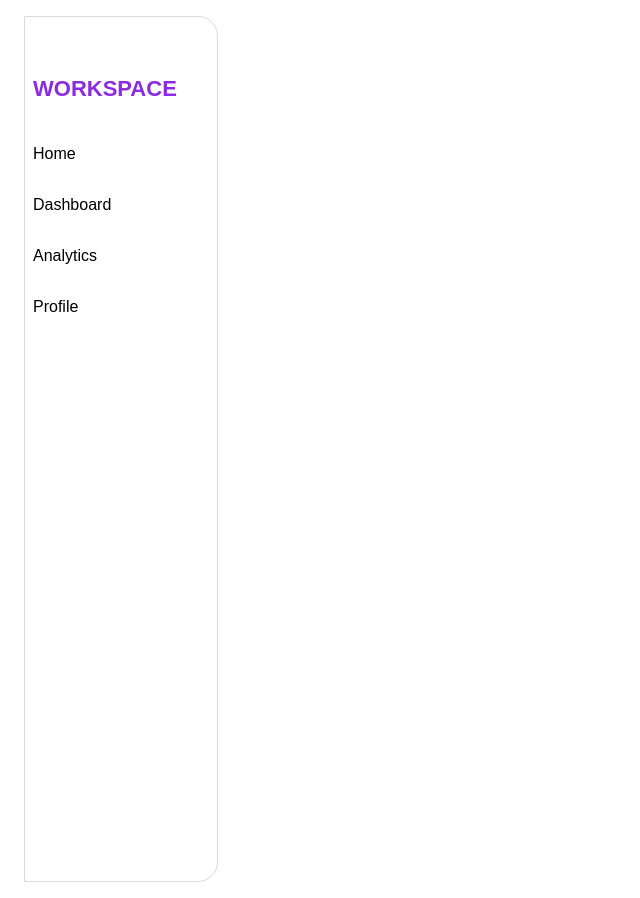
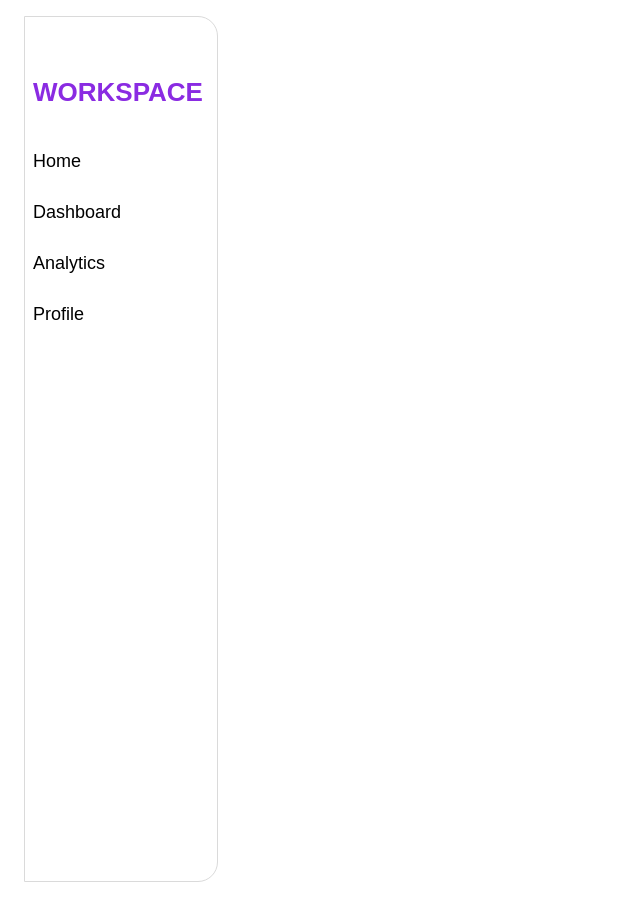
Before and after one commit to RavikanthK-2003/sidebar-task, a plain HTML site: page index.html in a window 1280 px wide. Shown: the whole page, without its empty margins (0-640 px from the left). Drawn offline with Linux system fonts and the light colour scheme.

Commit message:
modified css file

```diff
--- a/style.css
+++ b/style.css
@@ -17,13 +17,13 @@ body{
     text-transform: uppercase;
     color: blueviolet;
     padding: 0rem 0.5rem 0rem 0.5rem;
-    font-size: 22px;
+    font-size: 26px;
     word-spacing: 2px;
 }
 
 .sb-item{
     padding: 0.5rem;
-
+    font-size:large;
 }
 
 .sb-item:hover{
```
